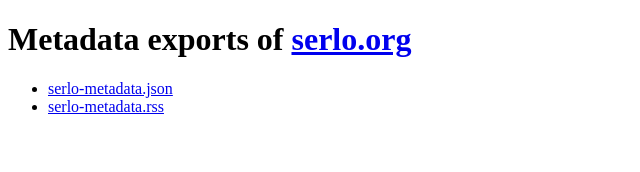
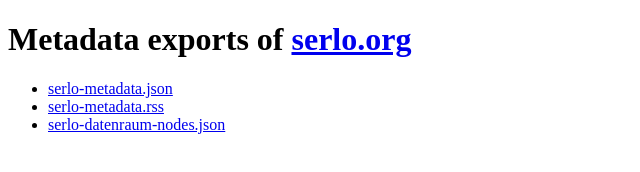
Before and after one commit to serlo/metadata-exports, a plain HTML site: page public/index.html in a window 1280 px wide. Shown: the whole page, without its empty margins (0-640 px from the left). Drawn offline with Linux system fonts and the light colour scheme.

Commit message:
feat: Link ./serlo-datenraum-nodes.json

```diff
--- a/public/index.html
+++ b/public/index.html
@@ -1,8 +1,8 @@
 <!DOCTYPE html>
 <html lang="en">
   <head>
-    <meta charset="UTF-8">
-    <meta name="viewport" content="width=device-width, initial-scale=1.0">
+    <meta charset="UTF-8" />
+    <meta name="viewport" content="width=device-width, initial-scale=1.0" />
     <title>Basic HTML with UTF-8</title>
   </head>
   <body>
@@ -10,6 +10,9 @@
     <ul>
       <li><a href="./serlo-metadata.json">serlo-metadata.json</a></li>
       <li><a href="./serlo-metadata.rss">serlo-metadata.rss</a></li>
+      <li>
+        <a href="./serlo-datenraum-nodes.json">serlo-datenraum-nodes.json</a>
+      </li>
     </ul>
   </body>
 </html>
```
Lines whose indentation alone changed are shown as unchanged.
